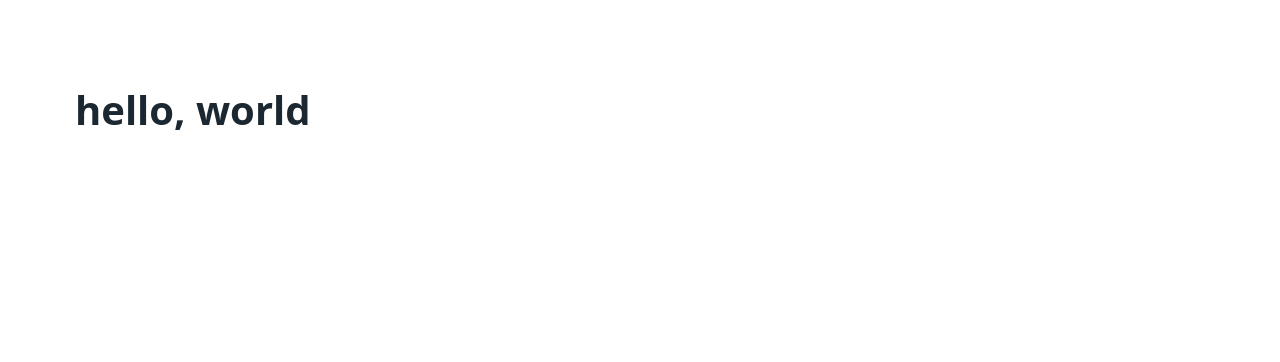
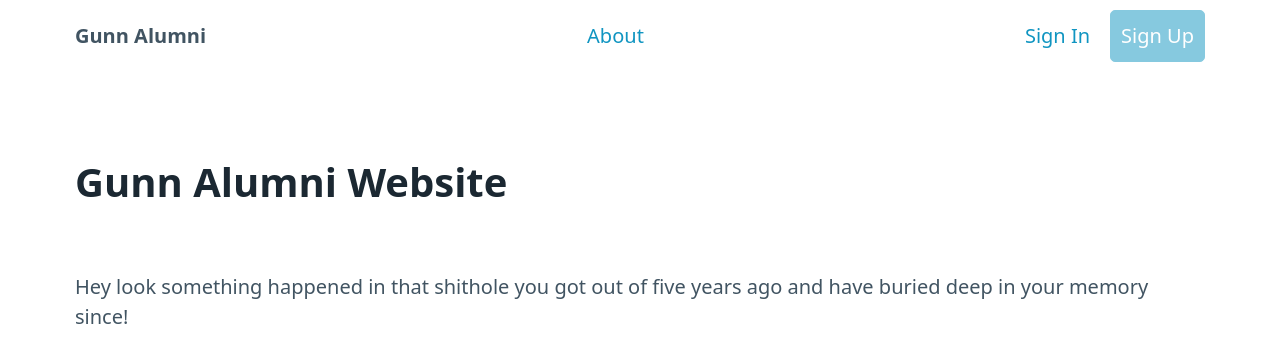
Before and after one commit to 9t8/galum, a Next.js app: page / in a window 1280 px wide. Shown: the top 362 px of the page. Built offline with nearby package versions, Linux system fonts and the light colour scheme.

Commit message:
add stuff

```diff
--- a/app/layout.tsx
+++ b/app/layout.tsx
@@ -1,3 +1,4 @@
+import Navbar from "@/components/navbar";
 import "@picocss/pico";
 
 export default function RootLayout({
@@ -8,6 +9,9 @@ export default function RootLayout({
   return (
     <html lang="en">
       <body>
+        <nav className="container">
+          <Navbar />
+        </nav>
         <main className="container">{children}</main>
       </body>
     </html>
--- a/app/page.tsx
+++ b/app/page.tsx
@@ -3,5 +3,13 @@ export const metadata = {
 };
 
 export default function Home() {
-  return <h1>hello, world</h1>;
+  return (
+    <>
+      <h1>Gunn Alumni Website</h1>
+      <p>
+        Hey look something happened in that shithole you got out of five years
+        ago and have buried deep in your memory since!
+      </p>
+    </>
+  );
 }
--- /dev/null
+++ b/components/navbar.tsx
@@ -0,0 +1,24 @@
+export default function Navbar() {
+  return (
+    <>
+      <ul>
+        <li>
+          <strong>Gunn Alumni</strong>
+        </li>
+      </ul>
+      <ul>
+        <li>
+          <a>About</a>
+        </li>
+      </ul>
+      <ul>
+        <li>
+          <a>Sign In</a>
+        </li>
+        <li>
+          <a role="button">Sign Up</a>
+        </li>
+      </ul>
+    </>
+  );
+}
--- a/package.json
+++ b/package.json
@@ -13,6 +13,7 @@
     "@types/node": "20.2.5",
     "@types/react": "18.2.8",
     "@types/react-dom": "18.2.4",
+    "appwrite": "^11.0.0",
     "eslint": "8.42.0",
     "eslint-config-next": "13.4.4",
     "next": "13.4.4",
```
Also changed, not shown: lib/client.ts (added, +7 -0 lines), 1 other file (tests, documents, lock files or other folders).
